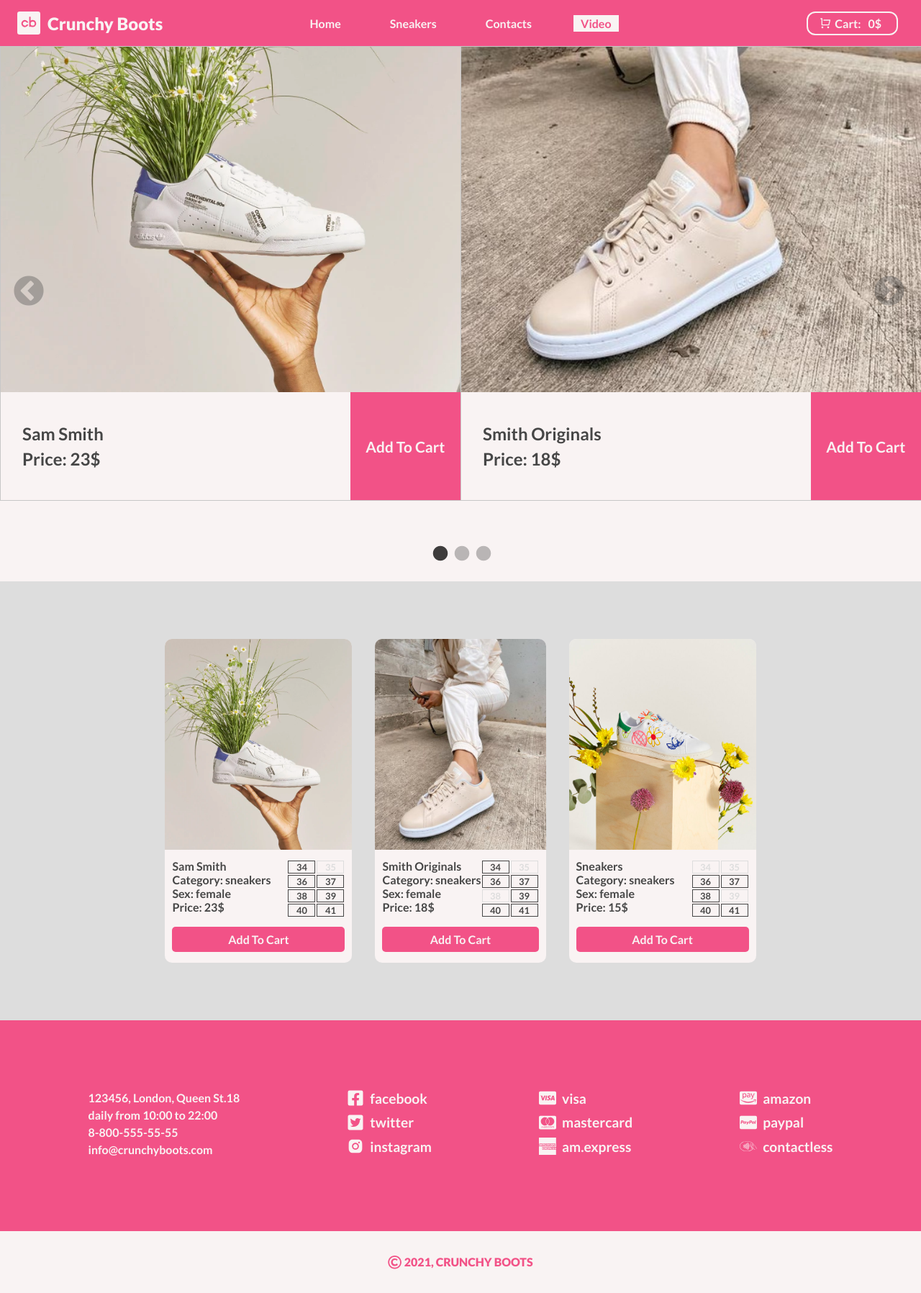
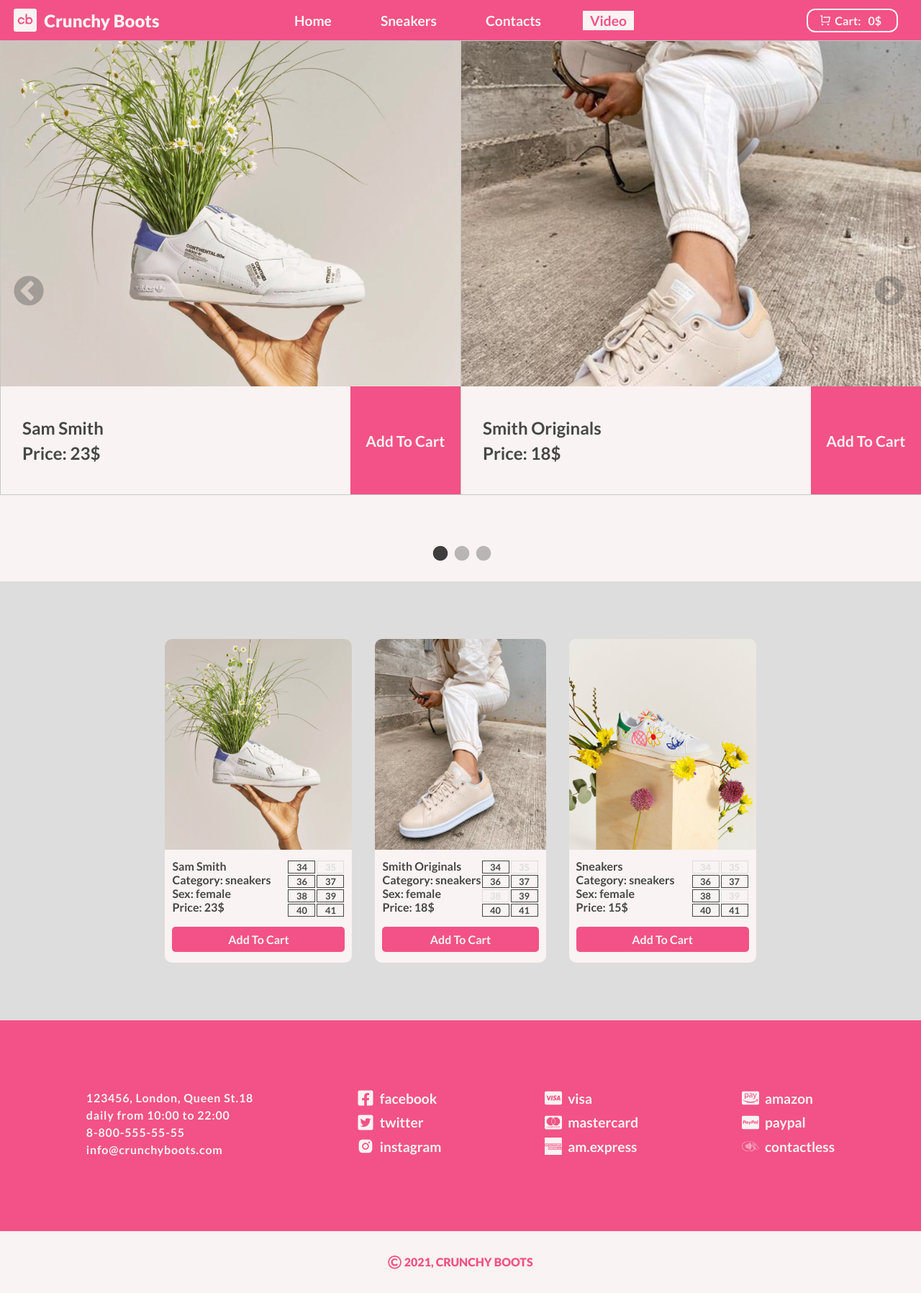
Before and after one commit to AndreiKachur/crunchy-boots, a React (Create React App) app: page / in a window 1280 px wide. Shown: the whole page at 72% size. Built offline with nearby package versions, Linux system fonts and the light colour scheme; data requests are answered from the project's data file.

Commit message:
add burger menu & full responsability

```diff
--- a/package.json
+++ b/package.json
@@ -7,6 +7,7 @@
     "@testing-library/react": "^11.2.7",
     "@testing-library/user-event": "^12.8.3",
     "react": "^17.0.2",
+    "react-burger-menu": "^3.0.6",
     "react-dom": "^17.0.2",
     "react-icons": "^4.2.0",
     "react-redux": "^7.2.4",
--- a/src/App.js
+++ b/src/App.js
@@ -10,8 +10,9 @@ import Cart from './components/Cart'
 import './App.scss';
 
 function App() {
+
   return (
-    <Router>
+    <Router >
       <Navbar />
 
       <Switch>
@@ -21,7 +22,6 @@ function App() {
         <Route path='/video' component={Video} />
         <Route path='/cart' component={Cart} />
       </Switch>
-
     </Router>
   );
 }
--- a/src/components/CardsSlider/CardsSlider.js
+++ b/src/components/CardsSlider/CardsSlider.js
@@ -21,7 +21,24 @@ class ImageSlider extends Component {
             draggable: true,
             // autoplaySpeed: 5000,
             // autoplay: true,
-            // responsive: [array-breakpoints],
+            responsive: [
+                // {
+                //   breakpoint: 1000,
+                //   settings: {
+                //     slidesToShow: 2,
+                    // slidesToScroll: 3,
+                    // infinite: true,
+                    // dots: true
+                //   }
+                // },
+                {
+                  breakpoint: 790,
+                  settings: {
+                    slidesToShow: 1,
+                    // initialSlide: 2
+                  }
+                }
+            ],
             speed: 500,
             slidesToShow: 2,
             slidesToScroll: 1,
--- a/src/components/CardsSlider/CardsSlider.scss
+++ b/src/components/CardsSlider/CardsSlider.scss
@@ -3,12 +3,21 @@
 .slick{
     &-list{
     }
+    &-slider{
+        margin-bottom: 1.5rem;
+    }
     &-track{
-        padding-top: 8vh;
+        padding-top: 3.5rem;
         background-color: $whity;
         height: 98vh;
         & div{
             background-color: inherit;
+        }
+        @media (max-height:520px){
+            height: 125vh;
+        }
+        @media (max-height:340px){
+            height: 135vh;
         }
     }
     &-dots{
@@ -77,7 +86,7 @@
         width: 100%;
         height: 60vh;
         object-fit: cover;
-        object-position: bottom;
+        object-position: center;
         // padding: 0px 0px 10px;
         background: $whity;
     }
@@ -95,6 +104,9 @@
             list-style: none;
             font-size: 1.5rem;
         }
+        @media(max-height:600px){
+            height: 120px;
+        }
     }
 
 }
--- a/src/components/Footer/Footer.js
+++ b/src/components/Footer/Footer.js
@@ -34,18 +34,18 @@ function Footer() {
                 </ul>
 
                 <div className='icons'>
-                    <div className='icons__item'>
+                    <a className='icons__item' href='https://ru-ru.facebook.com/'>
                         < FaFacebookSquare />
                         <span>facebook</span>
-                    </div>
-                    <div className='icons__item'>
+                    </a>
+                    <a className='icons__item' href='https://twitter.com/'>
                         < FaTwitterSquare />
                         <span>twitter</span>
-                    </div>
-                    <div className='icons__item'>
+                    </a>
+                    <a className='icons__item' href='https://www.instagram.com/'>
                         < AiFillInstagram />
                         <span>instagram</span>
-                    </div>
+                    </a>
                 </div>
 
                 <div className='icons'>
--- a/src/components/Footer/Footer.scss
+++ b/src/components/Footer/Footer.scss
@@ -3,14 +3,18 @@
 .footer{
     display: flex;
     justify-content: space-around;
-    // flex-wrap: wrap;
+    flex-wrap: wrap;
     background: $pink;
     color: $whity;
     font-weight: 600;
-    width: 100%;
-    // margin: 3rem 0 0;
+    max-width: 100%;
     padding: 5rem 3rem;
 
+    @media (max-width:600px){
+        flex-direction: column;
+        align-content: center;
+        padding: 2rem 1rem;
+    }
     &>*{
         list-style-type: none;
         margin: 1rem;
@@ -18,12 +22,14 @@
     //contacts
     &__contacts{
         line-height: 1.5rem;
+        letter-spacing: .05rem;
     }
 }
 .icons{
     display: flex;
     flex-direction: column;
     font-size: 1.5rem;
+
     & span{
         display: flex;
         align-items: center;
@@ -34,6 +40,14 @@
         display: flex;
         align-items: center;
         padding-bottom: .6rem;
+        text-decoration: none;
+        color: $whity;
+        &:active{
+            color:$whity
+        }
+    }
+    & a:hover{
+        text-decoration: underline;
     }
 }
 .copyright{
--- a/src/components/Item/Item.scss
+++ b/src/components/Item/Item.scss
@@ -11,6 +11,9 @@
     font-size: 1rem;
     font-weight: 700;
     list-style: none;
+    @media(max-width:880px){
+        max-width: 310px;
+    }
 
     &__img{
         width: 100%;
--- a/src/components/ItemsList/ItemsList.scss
+++ b/src/components/ItemsList/ItemsList.scss
@@ -4,7 +4,10 @@
     display: flex;
     justify-content: center;
     flex-wrap: wrap;
-    margin: 1.5rem 0 0 0;
+    // margin: 1.5rem 0 0 0;
     padding: 4rem 0;
     background: $grey;
+    @media(max-width:880px){
+        padding: 1rem 0;
+    }
 }
--- /dev/null
+++ b/src/components/Navbar/BurgerMenu.scss
@@ -0,0 +1,78 @@
+@import '../../variables.scss';
+
+/* Position and sizing of burger button */
+.bm-burger-button {
+    position: fixed;
+    width: 36px;
+    height: 30px;
+    left: 1rem;
+    top: .7rem;
+    @media ( min-width: 850px ){
+        display:none;
+    }
+  }
+// .react-burger-menu-btn{
+//         color:$whity !important
+// }
+
+  /* Color/shape of burger icon bars */
+  .bm-burger-bars {
+    background: $whity;
+  }
+
+  /* Color/shape of burger icon bars on hover*/
+  .bm-burger-bars-hover {
+    background: $lightpink;
+  }
+
+  /* Position and sizing of clickable cross button */
+  .bm-cross-button {
+    height: 24px;
+    width: 24px;
+  }
+
+  /* Color/shape of close button cross */
+  .bm-cross {
+    background: #bdc3c7;
+  }
+
+  /*
+  Sidebar wrapper styles
+  Note: Beware of modifying this element as it can break the animations - you should not need to touch it in most cases
+  */
+  .bm-menu-wrap {
+    position: fixed;
+    height: 100%;
+    top:0;
+    // left:0;
+  }
+
+  /* General sidebar styles */
+  .bm-menu {
+    background: $grey;
+    // padding: 2.5em 1.5em 0;
+    font-size: 1.15em;
+    // width: 300px !important;
+  }
+
+  /* Morph shape necessary with bubble or elastic */
+  .bm-morph-shape {
+    fill: $grey;
+  }
+
+  /* Wrapper for item list */
+  .bm-item-list {
+    color: $dark-grey;
+    // padding: 0.8em;
+  }
+
+  /* Individual item */
+  .bm-item {
+    display: inline-block;
+  }
+
+  /* Styling of overlay */
+  .bm-overlay {
+    background: rgba(0, 0, 0, 0.3);
+    top:0;
+  }
--- a/src/components/Navbar/Navbar.js
+++ b/src/components/Navbar/Navbar.js
@@ -1,20 +1,53 @@
-import React from 'react'
+import React, { useState } from 'react'
 import { NavLink } from 'react-router-dom'
 import { connect } from 'react-redux'
 import './Navbar.scss'
+import './BurgerMenu.scss'
 import { SiCrunchbase } from 'react-icons/si';
 import { RiShoppingCartLine } from 'react-icons/ri';
 import { MenuItems } from './MenuItems.js'
+import { bubble as Menu } from 'react-burger-menu'
 
 function Navbar({ cart }) {
 
-    const calculateSum = () => cart.reduce((acc, item) => acc + item.price*item.amount, 0)
+    const [burgerMenu, setBurgerMenu ] = useState(false)
 
+    function toogleBurgerMenu() { setBurgerMenu (!burgerMenu) }
+
+    const calculateSum = () => cart.reduce((acc, item) => acc + item.price * item.amount, 0)
     const price = cart.length === 0 ?
         <span className='nav__cart-price'>0$</span> :
         <span className='nav__cart-price'>{calculateSum()}$</span>
 
+    function showSettings(event) {
+        event.preventDefault();
+
+    }
+
     return (
+<>
+        <Menu
+        // disableAutoFocus
+        onOpen={toogleBurgerMenu}
+        onClose={ toogleBurgerMenu }
+        isOpen={burgerMenu}
+        // pageWrapId={"page-wrap"}
+        // outerContainerId={"outer-container"}
+        >
+        <ul className='burger-menu' onClick={() => setBurgerMenu (!burgerMenu)}>
+          {MenuItems.map((item, index) => {
+            return (
+              <li key={index} className='burger-menu__item' >
+                <NavLink onClick={() => setBurgerMenu (!burgerMenu)}
+                  className='burger-menu__item-links'
+                  to={item.url}>
+                  {item.title}
+                </NavLink>
+              </li>
+            )
+          })}
+        </ul>
+      </Menu>
             <nav className='nav'>
                 <NavLink to='/' className='nav__wrapper'>
                     <div className='nav__logo'>
@@ -36,6 +69,7 @@ function Navbar({ cart }) {
                         )
                     })}
                 </ul>
+
                 <NavLink to='cart' className='nav__wrapper'>
                     <div className='nav__cart'>
                         <RiShoppingCartLine />
@@ -44,6 +78,8 @@ function Navbar({ cart }) {
                     </div>
                 </NavLink>
             </nav>
+
+</>
     )
 }
 const mapStateToProps = state => ({ cart: state.cart })
--- a/src/components/Navbar/Navbar.scss
+++ b/src/components/Navbar/Navbar.scss
@@ -1,4 +1,9 @@
 @import '../../variables.scss';
+
+// #page-wrap{
+//     position: fixed;
+//     top:0;
+// }
 
 .nav{
     display: flex;
@@ -6,12 +11,12 @@
     align-items: center;
     background: $pink;
     font-weight: 700;
-    height: 8vh;
+    height: 3.5rem;
     width:100vw;
     position: fixed;
     z-index: 100;
     top: 0;
-    left: 0;
+    // left: 0;
     font-size: 1rem;
     color: $whity;
 
@@ -23,18 +28,26 @@
         display: flex;
         align-items: center;
         color:inherit;
+        text-decoration: none;
     }
 
     //logo
     &__logo{
-        position:absolute;
+        position: absolute;
         display: flex;
         align-items: center;
-        padding-left: 1.5rem;
         font-size: 2rem;
-        width:14.5rem;
+        width:100vw;
+        padding-left: 1.2rem;
         left:0;
         z-index: 150;
+        @media (max-width:850px){
+            justify-content: center;
+            // padding-left: 4rem;
+        }
+        @media (max-width:650px){
+            display:none;
+        }
     }
     &__logo-title{
         font-size: 1.5rem;
@@ -49,14 +62,18 @@
         display: flex;
         justify-content: center;
         flex-direction: row;
-        z-index: inherit;
+        z-index: 200;
+        font-size: 1.2rem;
+        @media (max-width:850px){
+            display:none;
+        }
     }
     &__list-item{
         padding: 0 1.5rem;
         list-style-type: none;
 
         @media (max-width:1050px){
-            padding: 0;
+            padding: 0 .5rem;
         }
         &:hover{
             cursor: initial;
@@ -89,7 +106,7 @@
         border-radius: 12px;
         right: 2rem;
         padding: 0 1rem;
-        z-index: inherit;;
+        z-index: 250;
         &:hover{
             background-color: $whity;
             color: $pink;
@@ -105,3 +122,60 @@
         padding: 5px;
     }
 }
+
+//burger
+.burger-menu{
+
+        // display: flex;
+        // justify-content: center;
+        // flex-direction: column;
+        z-index: inherit;
+        padding-top: 8vh;
+        background: transparent;
+        width:300px;
+        height: 100vh;
+
+    &__item{
+        display: flex;
+        justify-content: center;
+        align-items: center;
+        width:100%;
+        height: 4rem;
+        list-style-type: none;
+        // padding-bottom:3rem;
+
+        @media (max-width:1050px){
+            padding: 0;
+        }
+        &:hover{
+            cursor: initial;
+            background-color: $whity;
+
+        }
+    }
+    &__item-links{
+        display: flex;
+        align-items: center;
+        justify-content: center;
+        text-decoration: none;
+        width: 300px;
+        font-weight: 700;
+        height: 4rem;
+        color:inherit;
+        font-size: 1.8rem;
+        &:hover{
+            color: $dark-pink;
+            text-decoration: underline;
+        }
+    }
+    &__video {
+        z-index: inherit;
+        // background-color: $whity;
+        color: $whity;
+        padding: 2px 10px;
+        &:hover{
+            background-color: $whity;
+            color: $pink;
+        }
+    }
+}
--- a/src/components/Video/Video.js
+++ b/src/components/Video/Video.js
@@ -6,7 +6,7 @@ function Video() {
     return (
         <div className='video'>
             <video src={clip} className='bgvideo'
-                loop muted='true' autoPlay='true' controls
+                loop muted={true} autoPlay={true} controls
             />
         </div>
     )
```
Also changed, not shown: 1 other file (tests, documents, lock files or other folders). Lines whose indentation alone changed are shown as unchanged.
